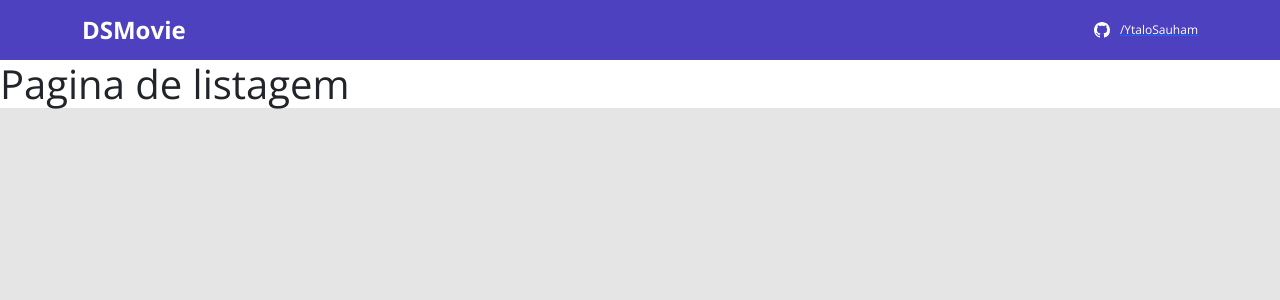
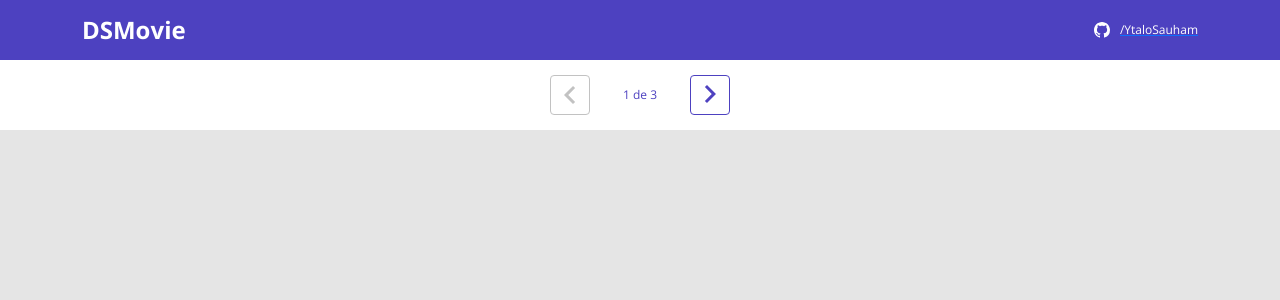
Before and after one commit to YtaloSauham/dsmovie, a React (Create React App) app in the folder frontend/: page / in a window 1280 px wide. Shown: the top 300 px of the page. Built offline with nearby package versions, Linux system fonts and the light colour scheme.

Commit message:
Pagination layout

```diff
--- a/frontend/src/assets/icons/index.tsx
+++ b/frontend/src/assets/icons/index.tsx
@@ -1,5 +1,12 @@
 export const iconGit=(width = 16 , height=16)=>(
-    <svg xmlns="http://www.w3.org/2000/svg" width={width} height={height} fill="currentColor" className="bi bi-github" viewBox="0 0 16 16">
-  <path d="M8 0C3.58 0 0 3.58 0 8c0 3.54 2.29 6.53 5.47 7.59.4.07.55-.17.55-.38 0-.19-.01-.82-.01-1.49-2.01.37-2.53-.49-2.69-.94-.09-.23-.48-.94-.82-1.13-.28-.15-.68-.52-.01-.53.63-.01 1.08.58 1.23.82.72 1.21 1.87.87 2.33.66.07-.52.28-.87.51-1.07-1.78-.2-3.64-.89-3.64-3.95 0-.87.31-1.59.82-2.15-.08-.2-.36-1.02.08-2.12 0 0 .67-.21 2.2.82.64-.18 1.32-.27 2-.27.68 0 1.36.09 2 .27 1.53-1.04 2.2-.82 2.2-.82.44 1.1.16 1.92.08 2.12.51.56.82 1.27.82 2.15 0 3.07-1.87 3.75-3.65 3.95.29.25.54.73.54 1.48 0 1.07-.01 1.93-.01 2.2 0 .21.15.46.55.38A8.012 8.012 0 0 0 16 8c0-4.42-3.58-8-8-8z"/>
+  <svg xmlns="http://www.w3.org/2000/svg" width={width} height={height} fill="currentColor" className="bi bi-github" viewBox="0 0 16 16">
+      <path d="M8 0C3.58 0 0 3.58 0 8c0 3.54 2.29 6.53 5.47 7.59.4.07.55-.17.55-.38 0-.19-.01-.82-.01-1.49-2.01.37-2.53-.49-2.69-.94-.09-.23-.48-.94-.82-1.13-.28-.15-.68-.52-.01-.53.63-.01 1.08.58 1.23.82.72 1.21 1.87.87 2.33.66.07-.52.28-.87.51-1.07-1.78-.2-3.64-.89-3.64-3.95 0-.87.31-1.59.82-2.15-.08-.2-.36-1.02.08-2.12 0 0 .67-.21 2.2.82.64-.18 1.32-.27 2-.27.68 0 1.36.09 2 .27 1.53-1.04 2.2-.82 2.2-.82.44 1.1.16 1.92.08 2.12.51.56.82 1.27.82 2.15 0 3.07-1.87 3.75-3.65 3.95.29.25.54.73.54 1.48 0 1.07-.01 1.93-.01 2.2 0 .21.15.46.55.38A8.012 8.012 0 0 0 16 8c0-4.42-3.58-8-8-8z"/>
+  </svg>
+)
+
+
+export const iconArrow=(
+  <svg xmlns="http://www.w3.org/2000/svg" width="12" height="19" viewBox="0 0 12 19" fill="none">
+<path d="M8.99999 18.0034L11.1158 15.8892L4.24839 9.00159L11.121 2.11918L9.00678 0.00338421L0.00338591 8.99999L8.99999 18.0034Z" fill="#C2C2C2"/>
 </svg>
 )
--- /dev/null
+++ b/frontend/src/components/Pagination/index.tsx
@@ -0,0 +1,18 @@
+import {iconArrow} from '../../assets/icons/index';
+import './styles.css';
+
+export default function Pagination() {
+    return (
+        <div className="dsmovie-pagination-container">
+            <div className="dsmovie-pagination-box">
+                <button className="dsmovie-pagination-button" disabled={true} >
+                   {iconArrow}
+                </button>
+                <p>{`${1} de ${3}`}</p>
+                <button className="dsmovie-pagination-button" disabled={false} >
+                    <div className="dsmovie-flip-horizontal" >{iconArrow}</div>
+                </button>
+            </div>
+        </div>
+    )
+}
--- /dev/null
+++ b/frontend/src/components/Pagination/styles.css
@@ -0,0 +1,53 @@
+.dsmovie-pagination-container {
+    padding: 15px 0;
+    display: flex;
+    justify-content: center;
+    align-items: center;
+}
+
+.dsmovie-pagination-box {
+    width: 180px;
+    display: flex;
+    justify-content: space-between;
+    align-items: center;
+}
+
+.dsmovie-pagination-box form {
+    width: 100%;
+    display: flex;
+}
+
+.dsmovie-pagination-button {
+    width: 40px;
+    height: 40px;
+    border-radius: 4px;
+    background-color: #fff;
+    display: flex;
+    justify-content: center;
+    align-items: center;
+    border: 1px solid var(--color-primary);
+    cursor: pointer;
+}
+
+.dsmovie-pagination-button svg {
+    filter: brightness(0) saturate(100%) invert(26%) sepia(19%) saturate(7395%) hue-rotate(234deg) brightness(89%) contrast(92%);
+}
+
+.dsmovie-pagination-button:disabled {
+    border: 1px solid #c2c2c2;
+    cursor: unset;
+}
+
+.dsmovie-pagination-button:disabled svg {
+    filter: none;
+}
+
+.dsmovie-pagination-container p {
+    margin: 0;
+    font-size: 12px;
+    color: var(--color-primary);
+}
+
+.dsmovie-flip-horizontal {
+    transform: rotate(180deg);
+}
--- a/frontend/src/pages/Listing/index.tsx
+++ b/frontend/src/pages/Listing/index.tsx
@@ -1,5 +1,8 @@
+import Pagination from "components/Pagination";
+
 export default function Listing(){
     return (
-        <h1>Pagina de listagem</h1>
+        <Pagination/>
+
     );
 }
```
